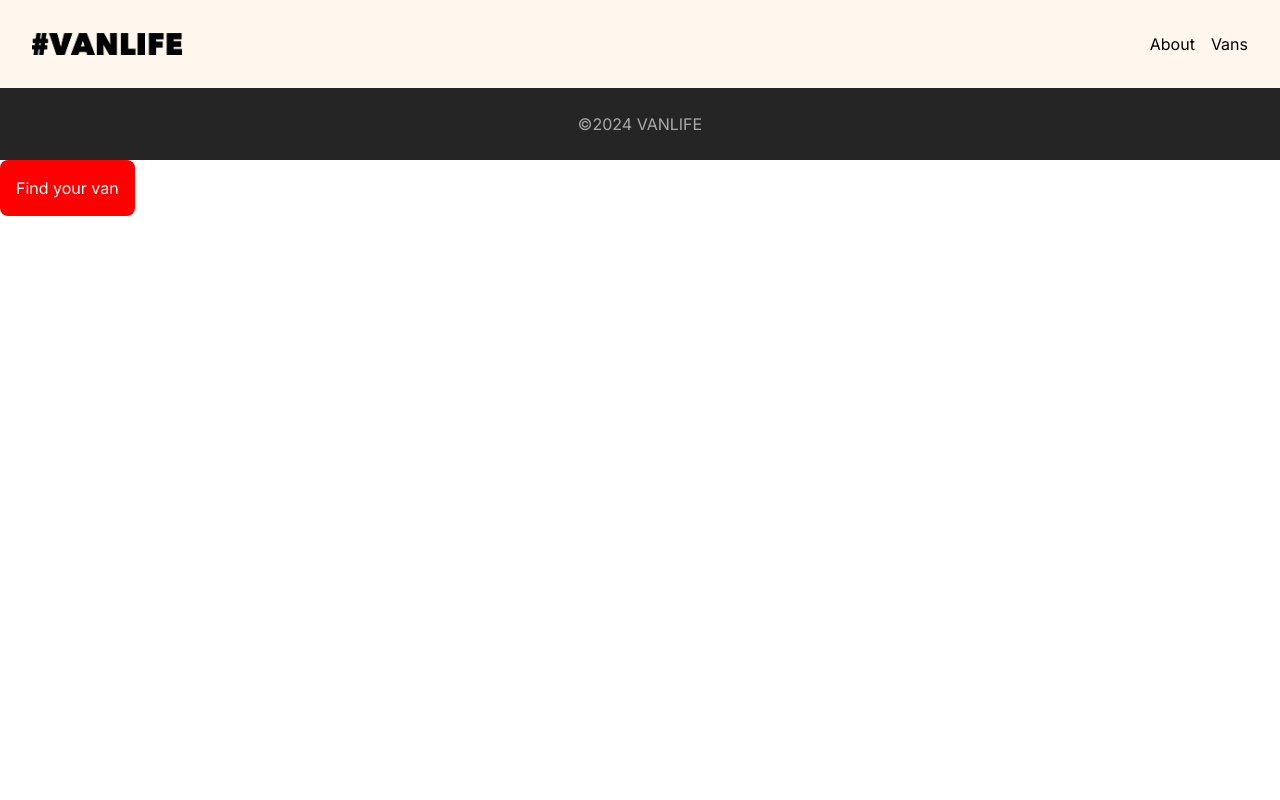
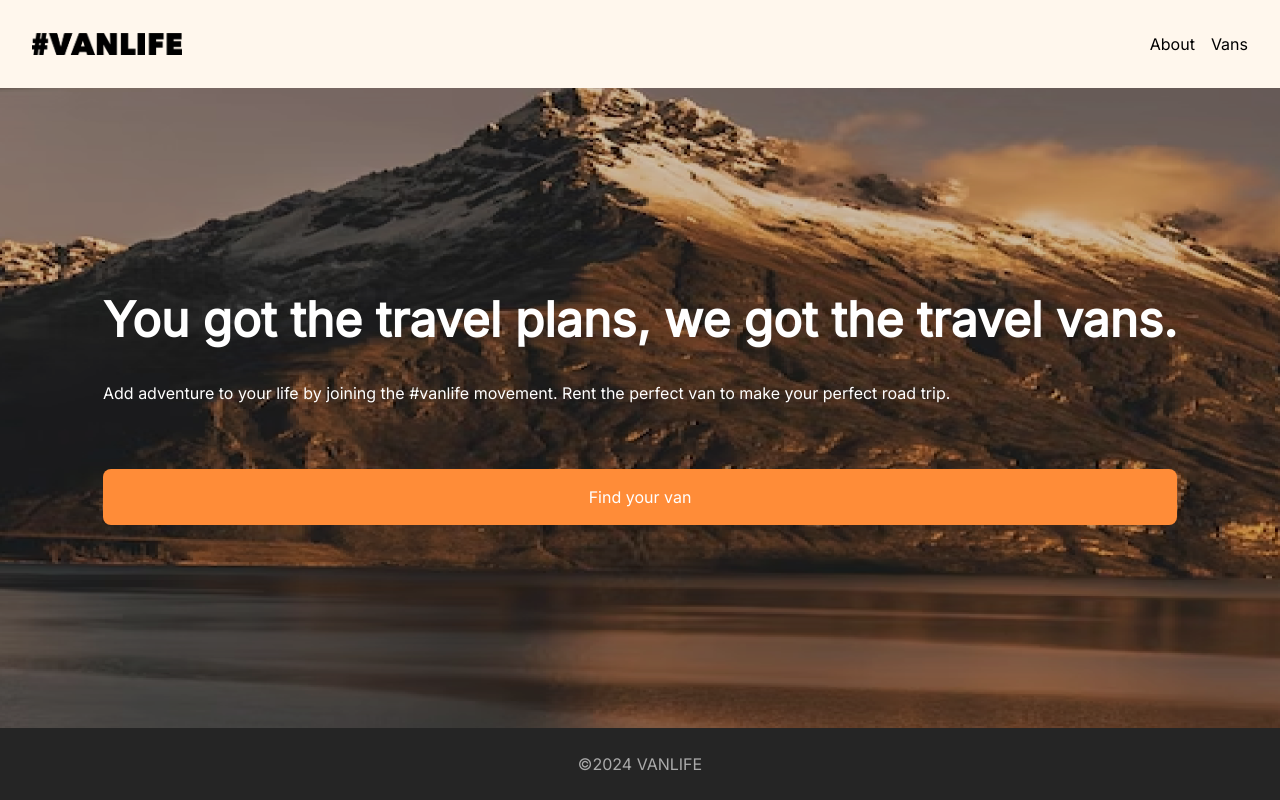
Before and after one commit to ZTanvir/vanlife, a React (Vite) app in the folder frontEnd/: page / in a window 1280 px wide. Built offline with nearby package versions, Linux system fonts and the light colour scheme.

Commit message:
page:add max-width and padding to Home page main section

```diff
--- a/frontEnd/src/App.css
+++ b/frontEnd/src/App.css
@@ -63,3 +63,7 @@ h6 {
 body {
   font-family: "Inter", sans-serif;
 }
+#root {
+  width: 100vw;
+  height: 100vh;
+}
--- a/frontEnd/src/Components/Footer.jsx
+++ b/frontEnd/src/Components/Footer.jsx
@@ -2,13 +2,13 @@ import styles from "../styles/components/footer.module.css";
 const Footer = ({ text }) => {
   const currentYear = new Date().getFullYear();
   return (
-    <footer className={styles.footerContainer}>
+    <div className={styles.footerContainer}>
       <p className={styles.footerContent}>
         {/* HTML Copyright Symbol */}
         <span>{String.fromCodePoint(169)}</span>
         {currentYear} {text}
       </p>
-    </footer>
+    </div>
   );
 };
 export default Footer;
--- a/frontEnd/src/Components/Vanlife.jsx
+++ b/frontEnd/src/Components/Vanlife.jsx
@@ -1,18 +1,8 @@
-import Button from "./Button";
-import Footer from "./Footer";
-import Navbar from "./Navbar";
-
+import HomePage from "../Pages/Home/HomePage";
 const Vanlife = () => {
   return (
     <>
-      <Navbar
-        pagesList={[
-          { name: "About", id: crypto.randomUUID() },
-          { name: "Vans", id: crypto.randomUUID() },
-        ]}
-      />
-      <Footer text="VANLIFE" />
-      <Button text="Find your van" bgColor="red" btnColor="white" />
+      <HomePage />
     </>
   );
 };
--- /dev/null
+++ b/frontEnd/src/Pages/Home/HomePage.jsx
@@ -0,0 +1,26 @@
+import Navbar from "../../Components/Navbar";
+import Footer from "../../Components/Footer";
+import MainSection from "./MainSection";
+import styles from "../../styles/pages/Home/homepage.module.css";
+
+const HomePage = () => {
+  return (
+    <div className={styles.homePage}>
+      <header>
+        <Navbar
+          pagesList={[
+            { name: "About", id: crypto.randomUUID() },
+            { name: "Vans", id: crypto.randomUUID() },
+          ]}
+        />
+      </header>
+      <main>
+        <MainSection />
+      </main>
+      <footer>
+        <Footer text="VANLIFE" />
+      </footer>
+    </div>
+  );
+};
+export default HomePage;
--- /dev/null
+++ b/frontEnd/src/Pages/Home/MainSection.jsx
@@ -0,0 +1,26 @@
+import Button from "../../Components/Button";
+import styles from "../../styles/pages/Home/mainsection.module.css";
+import mountainImg from "../../assets/mountain.png";
+import mountainImgL from "../../assets/mountainImage.png";
+
+const MainSection = () => {
+  return (
+    <div
+      style={{ backgroundImage: `url(${mountainImgL})` }}
+      className={styles.homeMainContainer}
+    >
+      <div className={styles.overLay}></div>
+      <section className={styles.homePageInfoContainer}>
+        <h2 className={styles.homePageInfoTitle}>
+          You got the travel plans, we got the travel vans.
+        </h2>
+        <p className={styles.homePageInfoDescription}>
+          Add adventure to your life by joining the #vanlife movement. Rent the
+          perfect van to make your perfect road trip.
+        </p>
+        <Button text="Find your van" bgColor="#FF8C38" btnColor="#FFFFFF" />
+      </section>
+    </div>
+  );
+};
+export default MainSection;
--- /dev/null
+++ b/frontEnd/src/styles/pages/Home/homepage.module.css
@@ -0,0 +1,10 @@
+.homePage {
+  display: grid;
+  grid-template-columns: 1fr;
+  grid-template-rows: min-content 1fr min-content;
+  height: 100%;
+}
+
+.homePage > main > div {
+  height: 100%;
+}
--- /dev/null
+++ b/frontEnd/src/styles/pages/Home/mainsection.module.css
@@ -0,0 +1,38 @@
+.homeMainContainer {
+  background-repeat: no-repeat;
+  background-position: center;
+  display: flex;
+  flex-direction: column;
+  justify-content: center;
+  position: relative;
+  z-index: 0;
+}
+.overLay {
+  width: 100%;
+  height: 100%;
+  background-color: rgba(0, 0, 0, 0.2);
+  position: absolute;
+  z-index: 1;
+}
+.homePageInfoContainer {
+  display: flex;
+  flex-direction: column;
+  margin: 0 auto;
+  gap: 2rem;
+  color: white;
+  z-index: 1;
+  max-width: 1200px;
+  padding: 0rem 2rem;
+}
+.homePageInfoContainer button {
+  margin-top: 2rem;
+}
+
+.homePageInfoTitle {
+  font-size: 3rem;
+  font-weight: 800;
+  line-height: 1.2;
+}
+.homePageInfoDescription {
+  font-weight: 400;
+}
```
Also changed, not shown: frontEnd/src/assets/mountain.png (added), frontEnd/src/assets/mountainImage.png (added).
